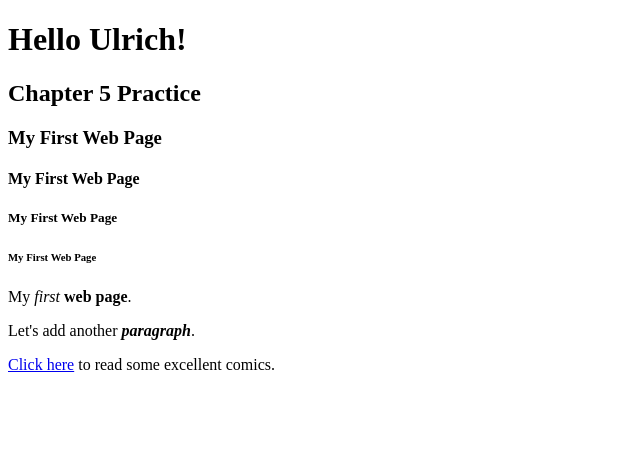
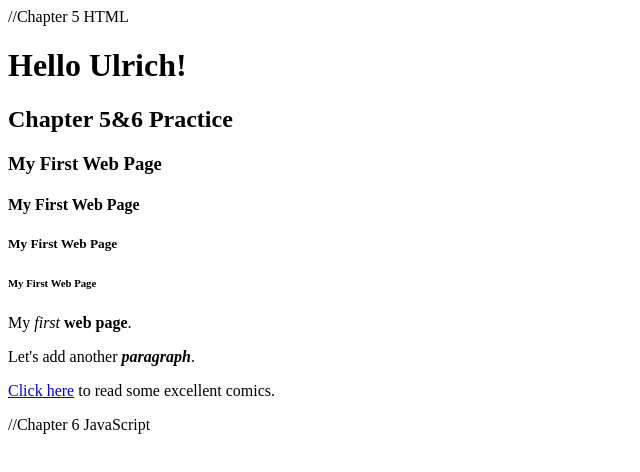
Before and after one commit to Thefirstxerg/Code_College_Introduction_to_Programming, a plain HTML site: page For Kids/Chapter6_Practice.html in a window 1280 px wide. Shown: the whole page, without its empty margins (0-640 px from the left). Drawn offline with Linux system fonts and the light colour scheme.

Commit message:
Reorganized files

```diff
--- a/Chapter6_Practice.html
+++ b/For Kids/Chapter6_Practice.html
@@ -1,13 +1,14 @@
+//Chapter 5 HTML
 <!DOCTYPE html>
-<html lang="en">
+<html lang="en-us">
   <head>
     <meta charset="UTF-8" />
     <meta name="viewport" content="width=device-width, initial-scale=1.0" />
-    <title>Chapter 5 Practice</title>
+    <title>Chapter 5 and 6 Practice</title>
   </head>
   <body>
     <h1>Hello Ulrich!</h1>
-    <h2>Chapter 5 Practice</h2>
+    <h2>Chapter 5&6 Practice</h2>
     <h3>My First Web Page</h3>
     <h4>My First Web Page</h4>
     <h5>My First Web Page</h5>
@@ -23,9 +24,9 @@
       >
       to read some excellent comics.
     </p>
-
+//Chapter 6 JavaScript
     <script>
-      var lemonChicken = false;
+      var lemonChicken = true;
       var beefWithBlackBean = true;
       var sweetAndSourPork = true;
       if (lemonChicken) {
@@ -39,8 +40,8 @@
       }
 
       //While loop example
-      var CountingApples = 0;
-      while (CountingApples < 10) {
+      var CountingApples = 1;
+      while (CountingApples < 11) {
         console.log("There are " + CountingApples + " apples.");
         CountingApples++;
       }
```
Also changed, not shown: For Kids/Chapter7/index.html (renamed from Chapter7/index.html, +1 -1 lines), For Kids/Chapter5_Practice.html (renamed from Chapter5_Practice.html), For Kids/Chapter7/main.js (renamed from Chapter7/main.js), For Kids/Chapter8/index.html (renamed from Chapter8/index.html), For Kids/Chapter8/main.js (line endings or trailing spaces).
